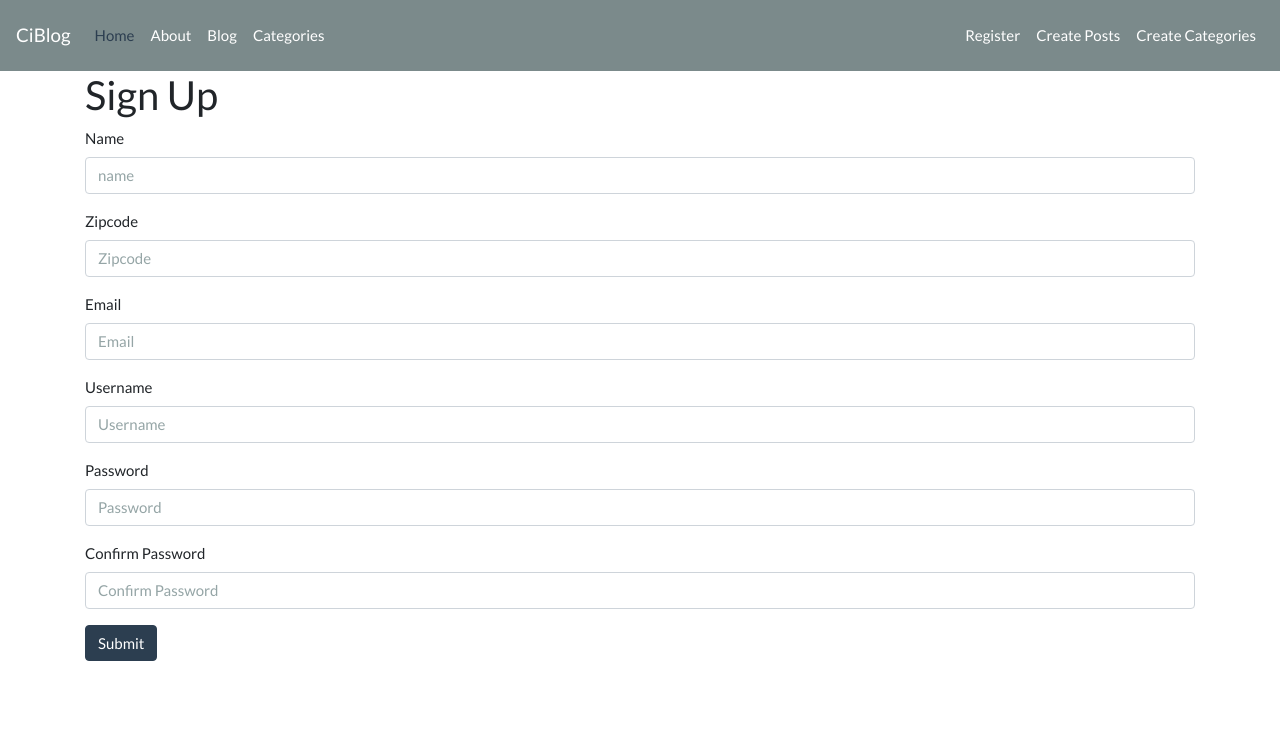
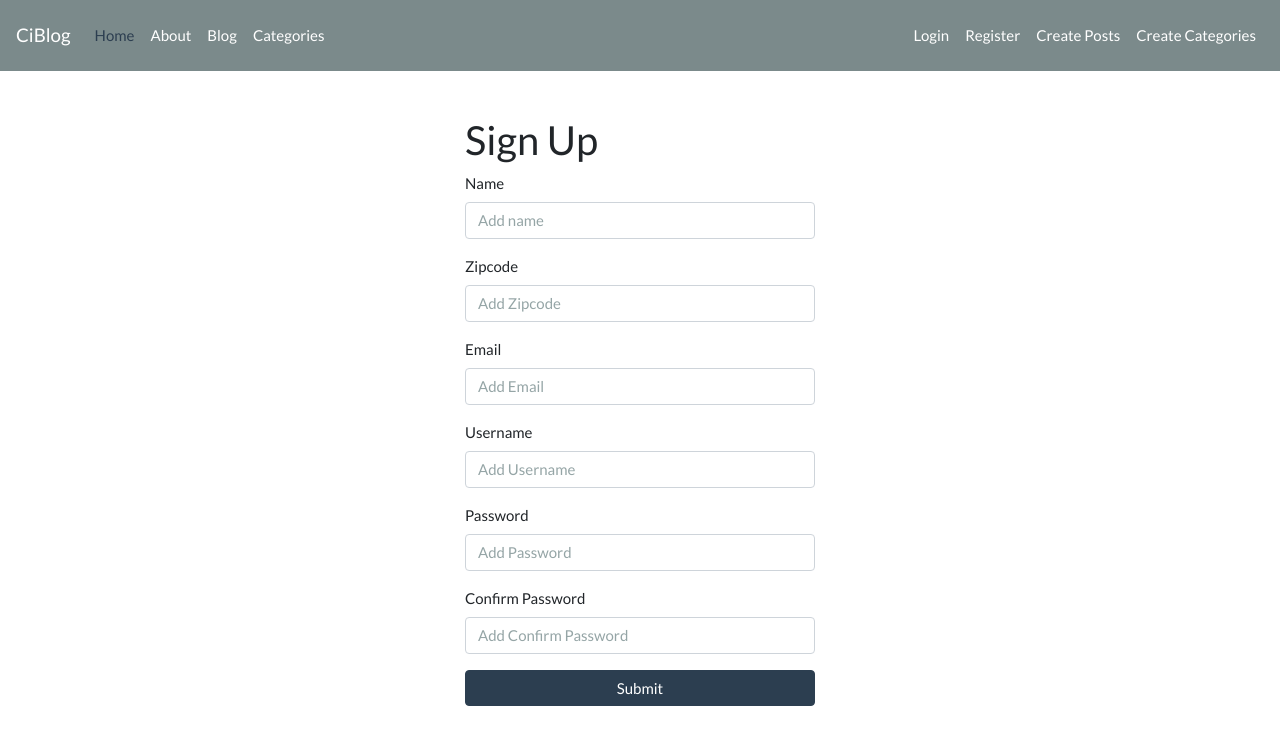
Before and after one commit to marceloscientist/ciBlog, a CodeIgniter app: page /ciblog/users/register in a window 1280 px wide. Shown: the top 745 px of the page. Run offline with CodeIgniter, Linux system fonts and the light colour scheme; some libraries are stand-ins or nearby versions.

Commit message:
some trouble to sort it out

```diff
--- a/application/controllers/Users.php
+++ b/application/controllers/Users.php
@@ -1,14 +1,12 @@
 <?php
-
-
  class Users extends CI_Controller
  {
      public function register()
      {
         $data['title'] = 'Sign Up';
         $this->form_validation->set_rules('name', 'Name', 'required');
-        $this->form_validation->set_rules('username', 'Username', 'required | callback_check_username_exists');
-        $this->form_validation->set_rules('email', 'Email', 'required | callback_check_email_exists');
+        $this->form_validation->set_rules('username', 'Username', 'callback_check_username_exists');
+        $this->form_validation->set_rules('email', 'Email', 'callback_check_email_exists');
         $this->form_validation->set_rules('password', 'Password', 'required');
         $this->form_validation->set_rules('password2', 'Confirm Password', 'matches[password]');
 
@@ -26,6 +24,40 @@
         }
 
      }
+
+
+     public function login()
+     {
+        $data['title'] = 'Sign In';
+        $this->form_validation->set_rules('username', 'Username', 'required');
+        $this->form_validation->set_rules('password', 'Password', 'required');
+
+        if ($this->form_validation->run() === FALSE) {
+            $this->load->view('templates/header');
+            $this->load->view('users/login', $data);
+            $this->load->view('templates/footer');
+        } else {
+            $username = $this->input->post('username');
+            $password = md5($this->input->post('password'));
+
+            $user_id = $this->user_model->login($username, $password);
+
+            if($user_id) {
+                $this->session->set_flashdata('user_loggedin', 'You are now logged in');
+                redirect('posts');
+            } else {
+                $this->session->set_flashdata('login_failed', 'Login is invalid');
+                redirect('users/login');
+            }
+        }
+     }
+
+
+
+
+
+
+
      public function check_username_exists($username)
      {
          $this->form_validation->set_message(
--- a/application/models/User_model.php
+++ b/application/models/User_model.php
@@ -13,6 +13,21 @@ class User_model extends CI_Model
         );
         return $this->db->insert('users',$data);
     }
+
+    public function login($username, $password)
+    {
+        $this->db->where('username', $username);
+        $this->db->where('password', $password);
+
+        $result = $this->db->get('users');
+
+        if($result->num_rows() == 1) {
+            return $result->row(0)->id;
+        } else {
+            return false;
+        }
+    }
+
     public function check_username_exists($username)
     {
         $query = $this->db->get_where('users', array('username' => $username));
--- a/application/views/templates/header.php
+++ b/application/views/templates/header.php
@@ -30,6 +30,9 @@
       </li>
     </ul>
     <ul class="nav navbar-nav navbar-right">
+      <li class="nav-item">
+        <a class="nav-link" href="<?php echo base_url(); ?>users/login">Login</a>
+      </li>
       <li class="nav-item">
         <a class="nav-link" href="<?php echo base_url(); ?>users/register">Register</a>
       </li>
@@ -64,3 +67,7 @@
 <?php if($this->session->flashdata('post_deleted')): ?>
   <?php echo '<p class="alert alert-success">'.$this->session->flashdata('post_deleted').'</p>'   ?>
 <?php endif ?>
+
+<?php if($this->session->flashdata('login_failed')): ?>
+  <?php echo '<p class="alert alert-danger">'.$this->session->flashdata('login_failed').'</p>'   ?>
+<?php endif ?>
--- a/application/views/users/register.php
+++ b/application/views/users/register.php
@@ -1,31 +1,40 @@
-<h2><?= $title ?></h2>
+<br><br>
+
+<div class="row">
+    <div class="col-md-4 offset-md-4">
+
+
+<h2><?= $title; ?></h2>
 <?php echo validation_errors(); ?>
 
 <?php echo form_open('users/register'); ?>
     <div class="form-group">
         <label>Name</label>
-        <input type="text" name="name" placeholder="name" id="" class="form-control">
+        <input type="text" name="name" placeholder="Add name" class="form-control">
     </div>
     <div class="form-group">
         <label>Zipcode</label>
-        <input type="text" name="zipcode" placeholder="Zipcode" id="" class="form-control">
+        <input type="text" name="zipcode" placeholder="Add Zipcode" class="form-control">
     </div>
     <div class="form-group">
         <label>Email</label>
-        <input type="email" name="email" placeholder="Email" id="" class="form-control">
+        <input type="email" name="email" placeholder="Add Email" class="form-control">
     </div>
     <div class="form-group">
         <label>Username</label>
-        <input type="text" name="username" placeholder="Username" id="" class="form-control">
+        <input type="text" name="username" placeholder="Add Username" class="form-control">
     </div>
     <div class="form-group">
         <label>Password</label>
-        <input type="password" name="password" placeholder="Password" id="" class="form-control">
+        <input type="password" name="password" placeholder="Add Password" class="form-control">
     </div>
     <div class="form-group">
         <label>Confirm Password</label>
-        <input type="password" name="password2" placeholder="Confirm Password" id="" class="form-control">
+        <input type="password" name="password2" placeholder="Add Confirm Password" class="form-control">
     </div>
-    <button type="submit" class="btn btn-primary">Submit</button>
+    <button type="submit" class="btn btn-primary btn-block">Submit</button>
 
 <?php echo form_close(); ?>
+
+</div>
+</div>
```
Also changed, not shown: application/views/users/login.php (added, +17 -0 lines).
